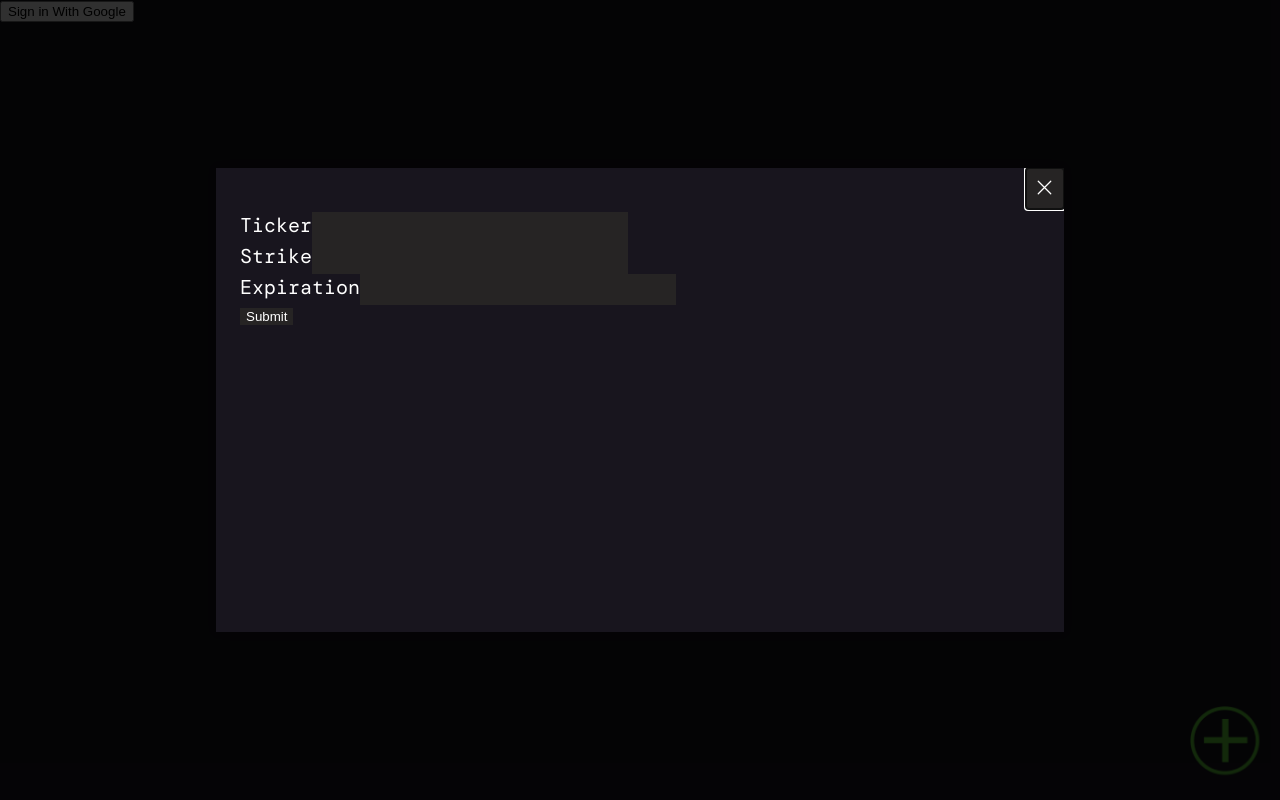
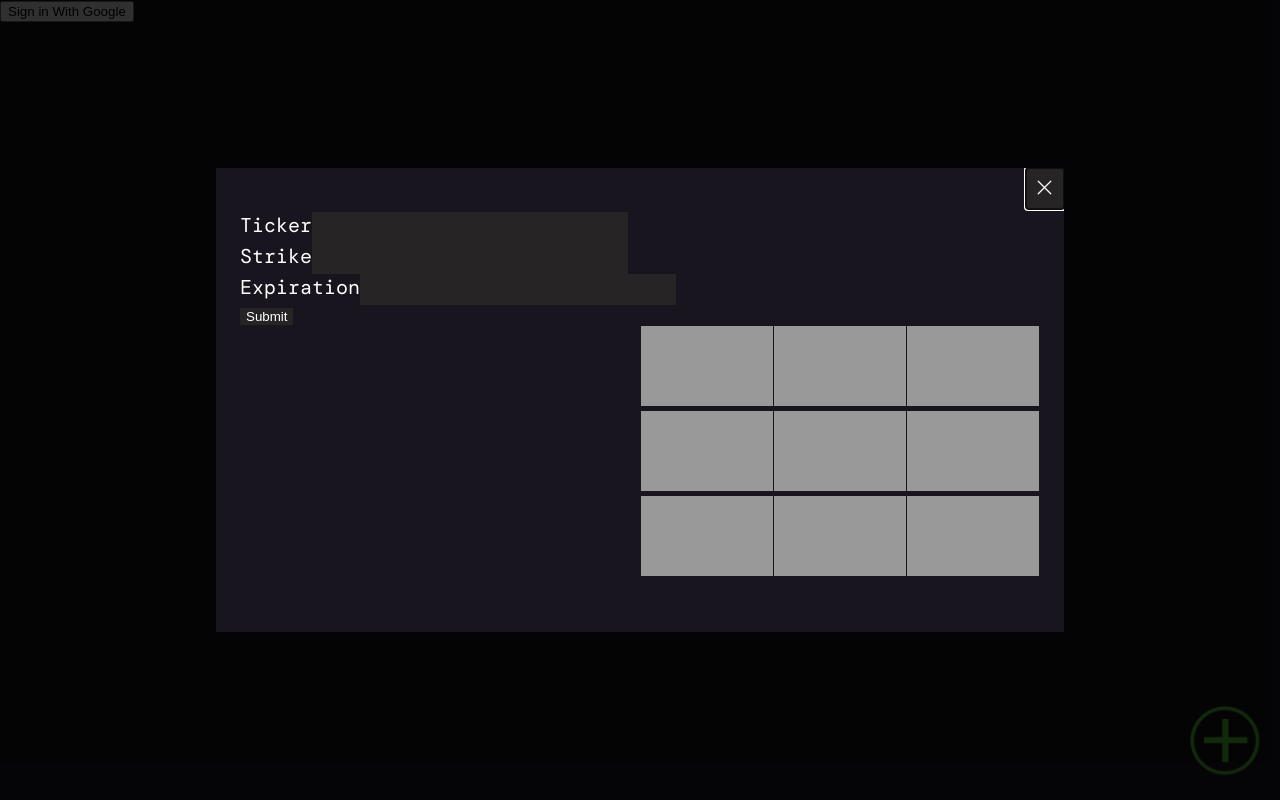
Before and after one commit to rashadphil/diamond-hands, a React (Create React App) app in the folder diamondhands/: page / in a window 1280 px wide. Both pictures are taken after a click on the picture 1225 px from the left and 740 px from the top of the page. Built offline with nearby package versions, Linux system fonts and the light colour scheme; no server answers; a web font is replaced by a local one.

Commit message:
fixed cors issue and totalReturn is now accurate

```diff
--- a/diamondhands/src/App.tsx
+++ b/diamondhands/src/App.tsx
@@ -14,7 +14,7 @@ import { useCollectionData } from "react-firebase-hooks/firestore";
 const auth = firebase.auth();
 const db = firebase.firestore();
 
-const cors_api_url = 'https://limitless-escarpment-41761.herokuapp.com'
+const cors_api_url = 'https://stormy-wave-70057.herokuapp.com/'
 
 function App() {
     const [cards, updateCards] = useState([] as any);
@@ -36,7 +36,7 @@ function App() {
             let underlyingSymbol = card.underlyingSymbol;
             let purchasePrice = card.purchasePrice; //keep purchase price the same
 
-            let updatedCard = await fetch(`${cors_api_url}/https://query2.finance.yahoo.com/v7/finance/options/${underlyingSymbol}`, {
+            let updatedCard = await fetch(`${cors_api_url}https://query2.finance.yahoo.com/v7/finance/options/${underlyingSymbol}`, {
                 method: "GET",
                 headers: new Headers({
                     'Origin': "http://localhost:3000",
@@ -46,11 +46,21 @@ function App() {
                 }),
                 mode: "cors",
             })
-                .then(res => res.json())
+                .then(res => {
+                    return res.json();
+                })
                 .then(response => {
-                    card = jsonToCard(response)
+                    //option has already expired
+                    if (response.optionChain.result.length == 0) {
+                        card.currentPrice = 0.00;
+                        return card;
+                    }
+                    card = jsonToCard(response);
                     card.purchasePrice = purchasePrice;
+                    card.totalReturn = (card.currentPrice - card.purchasePrice) / card.purchasePrice * 100
                     return card;
+                }).catch(error => {
+                    console.log(error);
                 })
             return updatedCard;
         }
@@ -116,7 +126,7 @@ function App() {
         return {
             ticker: jayson.underlyingSymbol,
             strike: strike,
-            purchasePrice: jayson.regularMarketOpen,
+            purchasePrice: jayson.regularMarketPrice,
             currentPrice: jayson.regularMarketPrice,
             todayReturn: jayson.regularMarketChangePercent,
             totalReturn: jayson.regularMarketChangePercent,
@@ -153,8 +163,9 @@ function App() {
 
         let apiStrike = (100000.000 + parseFloat(strike)).toFixed(3).toString().replace(".", "").substring(1); //get yahoo finance symbol strike code
         underlyingSymbol = `${ticker}${y}${m}${d}${type}${apiStrike}`
+        console.log(underlyingSymbol);
 
-        return fetch(`${cors_api_url}/https://query2.finance.yahoo.com/v7/finance/options/${underlyingSymbol}`, {
+        return fetch(`${cors_api_url}https://query2.finance.yahoo.com/v7/finance/options/${underlyingSymbol}`, {
             method: "GET",
             headers: new Headers({
                 'Origin': "http://localhost:3000",
@@ -164,8 +175,14 @@ function App() {
             }),
             mode: "cors",
         })
-            .then(res => res.json())
-            .then(response => addCard(jsonToCard(response)))
+            .then(res => {
+                return res.json()
+            })
+            .then(response => {
+                console.log(response)
+                addCard(jsonToCard(response))
+            })
+            .catch(error => console.log(error))
     }
 
 
--- a/diamondhands/src/NewOption/OptionForm/Form/index.tsx
+++ b/diamondhands/src/NewOption/OptionForm/Form/index.tsx
@@ -1,6 +1,7 @@
 import * as React from "react";
 import "../index.css";
 import AutoComplete from "../Autocomplete";
+import StrikeExpButtons from "../StrikeExpButtons"
 import stocks_json from "../../../data/stocks_info.json"
 
 let stock_list: string[] = [];
@@ -12,6 +13,7 @@ for (let ticker in stocks_json) {
 
 
 const Form = ({ onSubmit }): JSX.Element => (
+    <div>
         <form className="form" onSubmit={onSubmit} autoComplete="off" >
 
             <div className="form-group">
@@ -34,5 +36,9 @@ const Form = ({ onSubmit }): JSX.Element => (
             </button>
             </div>
         </form>
+        <div className="buttonContainer">
+            <StrikeExpButtons type="strike" buttonTextList=""></StrikeExpButtons>
+        </div>
+    </div>
 );
 export default Form;
--- /dev/null
+++ b/diamondhands/src/NewOption/OptionForm/StrikeExpButtons/index.css
@@ -0,0 +1,14 @@
+.grid {
+    display: flex;
+    flex-wrap: wrap;
+    justify-content: space-around;
+
+}
+
+.cell {
+    flex: 0 10 33%;
+    height: 80px;
+    /* width: 50px; */
+    margin-bottom: 5px;
+    background-color: #999;
+}
--- /dev/null
+++ b/diamondhands/src/NewOption/OptionForm/StrikeExpButtons/index.tsx
@@ -0,0 +1,17 @@
+
+import React, { useState, Fragment } from "react";
+import "./index.css"
+const StrikeExpButtons = ({ type, buttonTextList }): JSX.Element => (
+    <div className="grid">
+        <div className="cell"></div>
+        <div className="cell"></div>
+        <div className="cell"></div>
+        <div className="cell"></div>
+        <div className="cell"></div>
+        <div className="cell"></div>
+        <div className="cell"></div>
+        <div className="cell"></div>
+        <div className="cell"></div>
+    </div >
+);
+export default StrikeExpButtons;
--- a/diamondhands/src/NewOption/OptionForm/index.css
+++ b/diamondhands/src/NewOption/OptionForm/index.css
@@ -83,3 +83,12 @@
     background-color: #262424;
     color: white;
 }
+
+.form {
+    float: left;
+}
+
+.buttonContainer {
+    float: right;
+    width: 50%;
+}
--- a/diamondhands/src/OptionCard/Card/index.tsx
+++ b/diamondhands/src/OptionCard/Card/index.tsx
@@ -43,8 +43,8 @@ const OptionCard = ({
                 </h2>
 
                 <div className="prices-div">
-                    <h3>${purchasePrice} @ PURCHASE</h3>
-                    <h3>${currentPrice} @ CURRENT</h3>
+                    <h3>${purchasePrice.toFixed(2)} @ PURCHASE</h3>
+                    <h3>${currentPrice.toFixed(2)} @ CURRENT</h3>
                 </div>
                 <div className="return-div">
                     <h3>
@@ -56,7 +56,7 @@ const OptionCard = ({
                             }}
                         >
                             {todayReturn > 0 ? " +" : " "}
-                            {todayReturn}%
+                            {todayReturn.toFixed(2)}%
                     </span>
                     </h3>
                     <h3>
@@ -68,7 +68,7 @@ const OptionCard = ({
                             }}
                         >
                             {totalReturn > 0 ? " +" : " "}
-                            {totalReturn}%
+                            {totalReturn.toFixed(2)}%
                     </span>
                     </h3>
                 </div>
```
Lines whose indentation alone changed are shown as unchanged.
